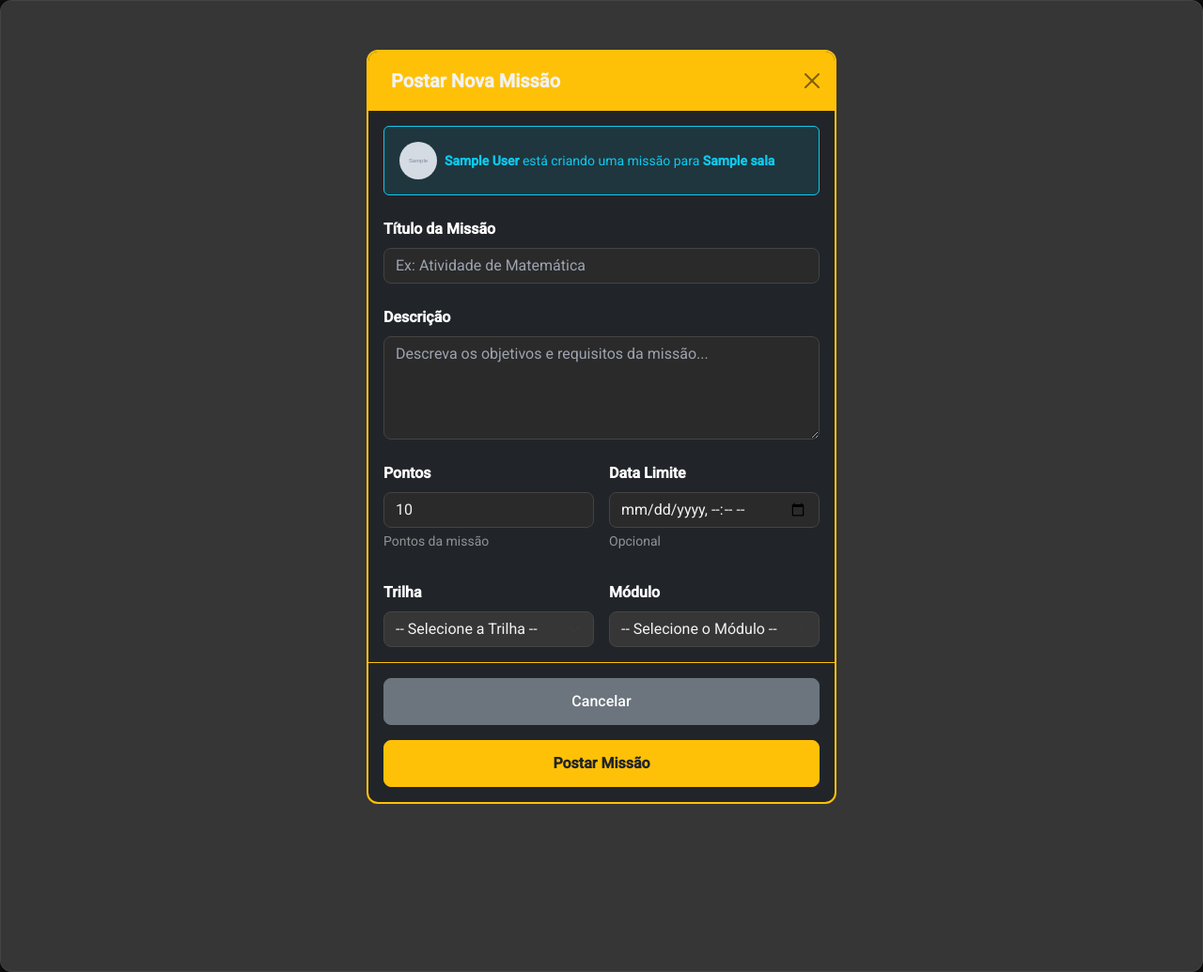
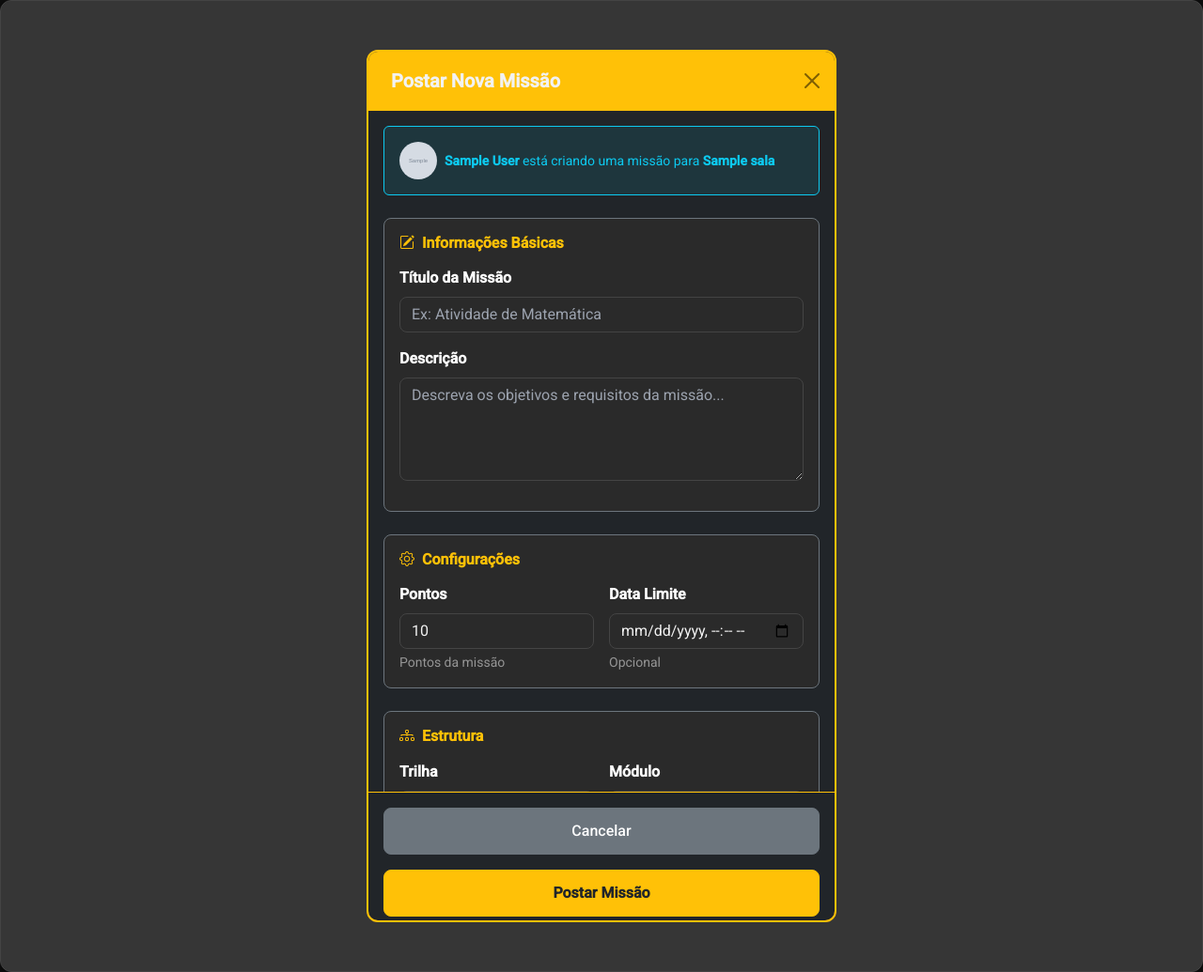
Before and after one commit to Pedroartur84/Plataforma-de-educa-o-gameficada, a Django app: page /usuarios/sala-virtual/1/ in a window 1280 px wide, after a click on "Postar Missão". Shown: the whole page at 94% size. Run offline with Django 5.2, Linux system fonts and the light colour scheme; a user stored in the database is signed in; tables that the repository leaves empty hold one stand-in row (values such as "Sample post"); grey boxes marked "Sample" are stand-in pictures.

Commit message:
padronização de modais em sala_virtual.html

```diff
--- a/static/styles/responsive_chats.css
+++ b/static/styles/responsive_chats.css
@@ -121,3 +121,11 @@
 @media (max-height: 600px) {
     .chat-container, #sala-chat-messages { height: 200px !important; }
 }
+
+/* Desktop - Modais com scroll */
+@media (min-width: 769px) {
+    .modal-dialog-scrollable .modal-body {
+        max-height: 70vh;
+        overflow-y: auto;
+    }
+}
--- a/static/styles/style.css
+++ b/static/styles/style.css
@@ -341,6 +341,12 @@ body {
     transform: translateY(-5px);
     box-shadow: 0 6px 16px rgba(0, 0, 0, 0.3);
     border-color: var(--color-primary);
+}
+
+/* Card escuro para modais e componentes */
+.bg-dark-card {
+    background-color: var(--color-dark-card) !important;
+    transition: background-color var(--transition-normal), border-color var(--transition-normal);
 }
 
 .feature-item h3 {
--- a/templates/usuarios/sala_virtual.html
+++ b/templates/usuarios/sala_virtual.html
@@ -384,16 +384,23 @@
                             </div>
                         </div>
                     </div>
-                    <div class="mb-4">
+
+                    <div class="bg-dark-card p-3 rounded-3 border border-secondary mb-4">
+                        <h6 class="text-warning mb-3"><i class="bi bi-pencil-square me-2"></i>Informações Básicas</h6>
+                        <div class="mb-3">
                             <label for="titulo" class="form-label text-white fw-bold">Título da Missão</label>
                             <input type="text" class="form-control input-estilo" id="titulo" name="titulo" required
                                    placeholder="Ex: Atividade de Matemática">
                         </div>
-                    <div class="mb-4">
+                        <div class="mb-3">
                             <label for="descricao" class="form-label text-white fw-bold">Descrição</label>
                             <textarea class="form-control input-estilo" id="descricao" name="descricao" rows="4"
                                       placeholder="Descreva os objetivos e requisitos da missão..." required></textarea>
                         </div>
+                    </div>
+
+                    <div class="bg-dark-card p-3 rounded-3 border border-secondary mb-4">
+                        <h6 class="text-warning mb-3"><i class="bi bi-gear me-2"></i>Configurações</h6>
                         <div class="row g-3">
                             <div class="col-sm-6">
                                 <label for="pontos" class="form-label text-white fw-bold">Pontos</label>
@@ -407,7 +414,11 @@
                                 <div class="form-text text-white-50 small">Opcional</div>
                             </div>
                         </div>
-                    <div class="row g-3 mt-3">
+                    </div>
+
+                    <div class="bg-dark-card p-3 rounded-3 border border-secondary">
+                        <h6 class="text-warning mb-3"><i class="bi bi-diagram-3 me-2"></i>Estrutura</h6>
+                        <div class="row g-3">
                             <div class="col-12 col-md-6">
                                 <label class="form-label text-white fw-bold">Trilha</label>
                                 <select id="select_trilha" name="trilha" class="form-select input-estilo">
@@ -426,6 +437,7 @@
                             </div>
                         </div>
                     </div>
+                </div>
                 <div class="modal-footer border-warning gap-2 flex-column flex-sm-row">
                     <button type="button" class="btn btn-secondary w-100 w-sm-auto" data-bs-dismiss="modal">Cancelar</button>
                     <button type="submit" class="btn btn-warning text-dark fw-bold w-100 w-sm-auto">
@@ -439,7 +451,7 @@
 
 <!-- MODAL CRIAR TÍTULO DA SALA -->
 <div class="modal fade" id="criarTituloSalaModal" tabindex="-1" aria-labelledby="criarTituloSalaModalLabel" aria-hidden="true">
-    <div class="modal-dialog modal-dialog-centered">
+    <div class="modal-dialog modal-dialog-scrollable modal-fullscreen-sm-down">
         <div class="modal-content bg-dark text-white border-warning" style="animation: modalFadeIn 0.3s ease-out;">
             <div class="modal-header bg-warning text-dark border-warning">
                 <h5 class="modal-title fw-bold" id="criarTituloSalaModalLabel">
@@ -467,57 +479,55 @@
                         </div>
                     </div>
 
-                    <div class="mb-4">
+                    <div class="bg-dark-card p-3 rounded-3 border border-secondary mb-4">
+                        <h6 class="text-warning mb-3"><i class="bi bi-info-circle me-2"></i>Informações do Título</h6>
+                        <div class="mb-3">
                             <label for="nome_sala" class="form-label text-white fw-bold">Nome do Título</label>
-                        <input type="text" class="form-control input-estilo bg-dark text-white"
+                            <input type="text" class="form-control input-estilo"
                                    id="nome_sala" name="nome" required maxlength="100"
                                    placeholder="Ex: Aluno Destaque">
                         </div>
-
-                    <div class="mb-4">
+                        <div class="mb-3">
                             <label for="descricao_sala" class="form-label text-white fw-bold">Descrição</label>
-                        <textarea class="form-control input-estilo bg-dark text-white"
+                            <textarea class="form-control input-estilo"
                                       id="descricao_sala" name="descricao" rows="3" required
                                       placeholder="Descreva o que o aluno precisa fazer..."></textarea>
                         </div>
+                    </div>
 
+                    <div class="bg-dark-card p-3 rounded-3 border border-secondary mb-4">
+                        <h6 class="text-warning mb-3"><i class="bi bi-gear me-2"></i>Requisitos</h6>
                         <div class="row g-3">
                             <div class="col-6">
-                            <div class="mb-3">
                                 <label for="pontos_sala" class="form-label text-white fw-bold">Pontos na Sala</label>
-                                <input type="number" class="form-control input-estilo bg-dark text-white"
+                                <input type="number" class="form-control input-estilo"
                                        id="pontos_sala" name="pontos_necessarios"
                                        min="0" value="50">
-                                <div class="form-text text-white-50 small">
-                                    Pontos nesta sala
-                                </div>
-                            </div>
+                                <div class="form-text text-white-50 small">Mínimo necessário</div>
                             </div>
                             <div class="col-6">
-                            <div class="mb-3">
                                 <label for="missoes_sala" class="form-label text-white fw-bold">Missões na Sala</label>
-                                <input type="number" class="form-control input-estilo bg-dark text-white"
+                                <input type="number" class="form-control input-estilo"
                                        id="missoes_sala" name="missoes_necessarias"
                                        min="0" value="3">
-                                <div class="form-text text-white-50 small">
-                                    Missões nesta sala
-                                </div>
+                                <div class="form-text text-white-50 small">Mínimo necessário</div>
                             </div>
                         </div>
                     </div>
 
+                    <div class="bg-dark-card p-3 rounded-3 border border-secondary">
+                        <h6 class="text-warning mb-3"><i class="bi bi-image me-2"></i>Ícone</h6>
                         <div class="mb-3">
-                        <label for="icone_sala" class="form-label text-white fw-bold">Ícone (Opcional)</label>
-                        <input type="file" class="form-control input-estilo bg-dark text-white"
+                            <label for="icone_sala" class="form-label text-white fw-bold">Arquivo de Ícone</label>
+                            <input type="file" class="form-control input-estilo"
                                    id="icone_sala" name="icone" accept="image/*">
-                        <div class="form-text text-white-50 small">
-                            Recomendado: PNG transparente 256x256px
+                            <div class="form-text text-white-50 small">PNG transparente 256x256px (opcional)</div>
                         </div>
                     </div>
                 </div>
-                <div class="modal-footer border-warning">
-                    <button type="button" class="btn btn-secondary btn-sm" data-bs-dismiss="modal">Cancelar</button>
-                    <button type="submit" class="btn btn-warning text-dark fw-bold btn-sm">
+                <div class="modal-footer border-warning gap-2 flex-column flex-sm-row">
+                    <button type="button" class="btn btn-secondary w-100 w-sm-auto" data-bs-dismiss="modal">Cancelar</button>
+                    <button type="submit" class="btn btn-warning text-dark fw-bold w-100 w-sm-auto">
                         <i class="bi bi-check-circle"></i> Criar Título
                     </button>
                 </div>
@@ -528,45 +538,69 @@
 
 <!-- MODAL CRIAR TRILHA -->
 <div class="modal fade" id="criarTrilhaModal" tabindex="-1" aria-labelledby="criarTrilhaModalLabel" aria-hidden="true">
-    <div class="modal-dialog modal-dialog-centered">
-        <div class="modal-content bg-dark text-white border-warning">
+    <div class="modal-dialog modal-dialog-scrollable modal-fullscreen-sm-down">
+        <div class="modal-content bg-dark text-white border-warning" style="animation: modalFadeIn 0.3s ease-out;">
             <div class="modal-header bg-warning text-dark border-warning">
                 <h5 class="modal-title fw-bold" id="criarTrilhaModalLabel">
-                    <i class="bi bi-diagram-3"></i> Criar Nova Trilha
+                    <i class="bi bi-diagram-3 me-2"></i>Criar Nova Trilha
                 </h5>
                 <button type="button" class="btn-close" data-bs-dismiss="modal" aria-label="Close"></button>
             </div>
             <form method="post" action="{% url 'cursos:criar_trilha' sala_id=sala.id %}">
                 {% csrf_token %}
                 <div class="modal-body">
+                    <div class="alert alert-info bg-info bg-opacity-10 border-info mb-4">
+                        <div class="d-flex align-items-center gap-2">
+                            {% if sala.criador.foto %}
+                                <img src="{{ sala.criador.foto.url }}" alt="Criador" class="rounded-circle" style="width: 40px; height: 40px; object-fit: cover;">
+                            {% else %}
+                                <div class="rounded-circle bg-warning text-dark d-flex align-items-center justify-content-center" style="width: 40px; height: 40px;">
+                                    <i class="bi bi-person"></i>
+                                </div>
+                            {% endif %}
+                            <div>
+                                <small class="text-info">
+                                    <strong>{{ sala.criador.get_nome_exibicao }}</strong> está criando uma trilha para <strong>{{ sala.nome }}</strong>
+                                </small>
+                            </div>
+                        </div>
+                    </div>
+
+                    <div class="bg-dark-card p-3 rounded-3 border border-secondary mb-4">
+                        <h6 class="text-warning mb-3"><i class="bi bi-info-circle me-2"></i>Informações da Trilha</h6>
                         <div class="mb-3">
                             <label for="trilha_nome" class="form-label text-white fw-bold">Nome da Trilha</label>
                             <input type="text" class="form-control input-estilo" id="trilha_nome" name="nome" required
                                    placeholder="Ex: Python Básico">
                         </div>
                         <div class="mb-3">
-                        <label for="trilha_descricao" class="form-label text-white fw-bold">Descrição (opcional)</label>
+                            <label for="trilha_descricao" class="form-label text-white fw-bold">Descrição</label>
                             <textarea class="form-control input-estilo" id="trilha_descricao" name="descricao" rows="3"
                                       placeholder="O que o aluno vai aprender nessa trilha..."></textarea>
+                            <div class="form-text text-white-50 small">Opcional</div>
                         </div>
-                    <div class="mb-3">
-                        <label class="form-label text-white fw-bold">Missões que contam para a Trilha (opcional)</label>
-                        <div class="border rounded p-2 bg-dark" style="max-height:220px; overflow:auto;">
+                    </div>
+
+                    <div class="bg-dark-card p-3 rounded-3 border border-secondary">
+                        <h6 class="text-warning mb-3"><i class="bi bi-list-task me-2"></i>Missões</h6>
+                        <label class="form-label text-white fw-bold mb-2">Missões que contam para a Trilha</label>
+                        <div class="border rounded p-2 bg-dark" style="max-height:250px; overflow-y:auto;">
                             {% for missao in missoes %}
-                            <div class="form-check">
+                            <div class="form-check mb-2">
                                 <input class="form-check-input" type="checkbox" name="missoes" value="{{ missao.id }}" id="criar_missao_{{ missao.id }}">
                                 <label class="form-check-label text-white" for="criar_missao_{{ missao.id }}">{{ missao.titulo }}</label>
                             </div>
                             {% empty %}
-                            <div class="text-muted small">Nenhuma missão disponível nesta sala.</div>
+                            <div class="text-muted small text-center py-3">Nenhuma missão disponível nesta sala.</div>
                             {% endfor %}
                         </div>
+                        <div class="form-text text-white-50 small mt-2">Opcional</div>
                     </div>
                 </div>
                 <div class="modal-footer border-warning gap-2 flex-column flex-sm-row">
                     <button type="button" class="btn btn-secondary w-100 w-sm-auto" data-bs-dismiss="modal">Cancelar</button>
                     <button type="submit" class="btn btn-warning text-dark fw-bold w-100 w-sm-auto">
-                        <i class="bi bi-plus-circle"></i> Criar Trilha
+                        <i class="bi bi-plus-circle me-2"></i>Criar Trilha
                     </button>
                 </div>
             </form>
@@ -577,15 +611,19 @@
 <!-- MODAL DETALHE TRILHA -->
 <div class="modal fade" id="detalheTrilhaModal" tabindex="-1" aria-labelledby="detalheTrilhaModalLabel" aria-hidden="true">
     <div class="modal-dialog modal-lg modal-dialog-scrollable">
-        <div class="modal-content bg-dark text-white border-warning">
+        <div class="modal-content bg-dark text-white border-warning" style="animation: modalFadeIn 0.3s ease-out;">
             <div class="modal-header bg-warning text-dark border-warning">
                 <h5 class="modal-title fw-bold" id="detalheTrilhaModalLabel">
-                    <i class="bi bi-diagram-3"></i> Detalhes da Trilha
+                    <i class="bi bi-diagram-3 me-2"></i>Detalhes da Trilha
                 </h5>
                 <button type="button" class="btn-close" data-bs-dismiss="modal" aria-label="Close"></button>
             </div>
             <div class="modal-body" id="detalheTrilhaContent">
-                <p class="text-muted">Carregando...</p>
+                <div class="text-center py-4">
+                    <div class="spinner-border text-warning" role="status">
+                        <span class="visually-hidden">Carregando...</span>
+                    </div>
+                </div>
             </div>
         </div>
     </div>
@@ -593,35 +631,40 @@
 
 <!-- MODAL EDITAR TRILHA -->
 <div class="modal fade" id="editarTrilhaModal" tabindex="-1" aria-labelledby="editarTrilhaModalLabel" aria-hidden="true">
-    <div class="modal-dialog modal-dialog-centered">
-        <div class="modal-content bg-dark text-white border-warning">
+    <div class="modal-dialog modal-dialog-scrollable modal-fullscreen-sm-down">
+        <div class="modal-content bg-dark text-white border-warning" style="animation: modalFadeIn 0.3s ease-out;">
             <div class="modal-header bg-warning text-dark border-warning">
                 <h5 class="modal-title fw-bold" id="editarTrilhaModalLabel">
-                    <i class="bi bi-pencil"></i> Editar Trilha
+                    <i class="bi bi-pencil me-2"></i>Editar Trilha
                 </h5>
                 <button type="button" class="btn-close" data-bs-dismiss="modal" aria-label="Close"></button>
             </div>
             <form method="post" id="editarTrilhaForm">
                 {% csrf_token %}
                 <div class="modal-body">
+                    <div class="bg-dark-card p-3 rounded-3 border border-secondary mb-4">
+                        <h6 class="text-warning mb-3"><i class="bi bi-info-circle me-2"></i>Informações</h6>
                         <div class="mb-3">
                             <label class="form-label text-white fw-bold">Nome da Trilha</label>
                             <input type="text" class="form-control input-estilo" id="editar_trilha_nome" name="nome" required>
                         </div>
                         <div class="mb-3">
-                        <label class="form-label text-white fw-bold">Descrição (opcional)</label>
+                            <label class="form-label text-white fw-bold">Descrição</label>
                             <textarea class="form-control input-estilo" id="editar_trilha_descricao" name="descricao" rows="3"></textarea>
+                            <div class="form-text text-white-50 small">Opcional</div>
                         </div>
-                    <div class="mb-3">
-                        <label class="form-label text-white fw-bold">Missões que contam para a Trilha</label>
-                        <div class="border rounded p-2 bg-dark" style="max-height:220px; overflow:auto;">
+                    </div>
+                    <div class="bg-dark-card p-3 rounded-3 border border-secondary">
+                        <h6 class="text-warning mb-3"><i class="bi bi-list-task me-2"></i>Missões</h6>
+                        <label class="form-label text-white fw-bold mb-2">Missões que contam para a Trilha</label>
+                        <div class="border rounded p-2 bg-dark" style="max-height:250px; overflow-y:auto;">
                             {% for missao in missoes %}
-                            <div class="form-check">
+                            <div class="form-check mb-2">
                                 <input class="form-check-input editar-missao-checkbox" type="checkbox" name="missoes" value="{{ missao.id }}" id="editar_missao_{{ missao.id }}">
                                 <label class="form-check-label text-white" for="editar_missao_{{ missao.id }}">{{ missao.titulo }}</label>
                             </div>
                             {% empty %}
-                            <div class="text-muted small">Nenhuma missão disponível nesta sala.</div>
+                            <div class="text-muted small text-center py-3">Nenhuma missão disponível nesta sala.</div>
                             {% endfor %}
                         </div>
                     </div>
@@ -629,7 +672,7 @@
                 <div class="modal-footer border-warning gap-2 flex-column flex-sm-row">
                     <button type="button" class="btn btn-secondary w-100 w-sm-auto" data-bs-dismiss="modal">Cancelar</button>
                     <button type="submit" class="btn btn-warning text-dark fw-bold w-100 w-sm-auto">
-                        <i class="bi bi-check-circle"></i> Salvar Mudanças
+                        <i class="bi bi-check-circle me-2"></i>Salvar Mudanças
                     </button>
                 </div>
             </form>
@@ -640,23 +683,27 @@
 <!-- MODAL EXCLUIR TRILHA -->
 <div class="modal fade" id="excluirTrilhaModal" tabindex="-1" aria-labelledby="excluirTrilhaModalLabel" aria-hidden="true">
     <div class="modal-dialog modal-dialog-centered">
-        <div class="modal-content bg-dark text-white border-danger">
+        <div class="modal-content bg-dark text-white border-danger" style="animation: modalFadeIn 0.3s ease-out;">
             <div class="modal-header bg-danger text-white border-danger">
                 <h5 class="modal-title fw-bold" id="excluirTrilhaModalLabel">
-                    <i class="bi bi-exclamation-triangle"></i> Confirmar Exclusão
+                    <i class="bi bi-exclamation-triangle me-2"></i>Confirmar Exclusão
                 </h5>
-                <button type="button" class="btn-close" data-bs-dismiss="modal" aria-label="Close"></button>
+                <button type="button" class="btn-close btn-close-white" data-bs-dismiss="modal" aria-label="Close"></button>
             </div>
             <div class="modal-body">
-                <p>Tem certeza que deseja excluir a trilha <strong id="excluirTrilhaNome"></strong>?</p>
-                <p class="text-muted small">⚠️ Todos os módulos e conteúdos serão removidos permanentemente.</p>
+                <div class="alert alert-danger bg-danger bg-opacity-10 border-danger mb-3">
+                    <i class="bi bi-exclamation-circle me-2 text-danger"></i>
+                    <strong>Esta ação é irreversível!</strong>
                 </div>
-            <div class="modal-footer border-danger gap-2">
-                <button type="button" class="btn btn-secondary" data-bs-dismiss="modal">Cancelar</button>
-                <form method="post" id="excluirTrilhaForm" style="display: inline;">
+                <p class="mb-2">Tem certeza que deseja excluir a trilha <strong id="excluirTrilhaNome"></strong>?</p>
+                <p class="text-muted small">Todos os módulos, conteúdos e relações serão removidos permanentemente.</p>
+            </div>
+            <div class="modal-footer border-danger gap-2 flex-column flex-sm-row">
+                <button type="button" class="btn btn-secondary w-100 w-sm-auto" data-bs-dismiss="modal">Cancelar</button>
+                <form method="post" id="excluirTrilhaForm" style="display: contents;">
                     {% csrf_token %}
-                    <button type="submit" class="btn btn-danger">
-                        <i class="bi bi-trash"></i> Sim, Excluir
+                    <button type="submit" class="btn btn-danger w-100 w-sm-auto fw-bold">
+                        <i class="bi bi-trash me-2"></i>Sim, Excluir Trilha
                     </button>
                 </form>
             </div>
```
Lines whose indentation alone changed are shown as unchanged.
